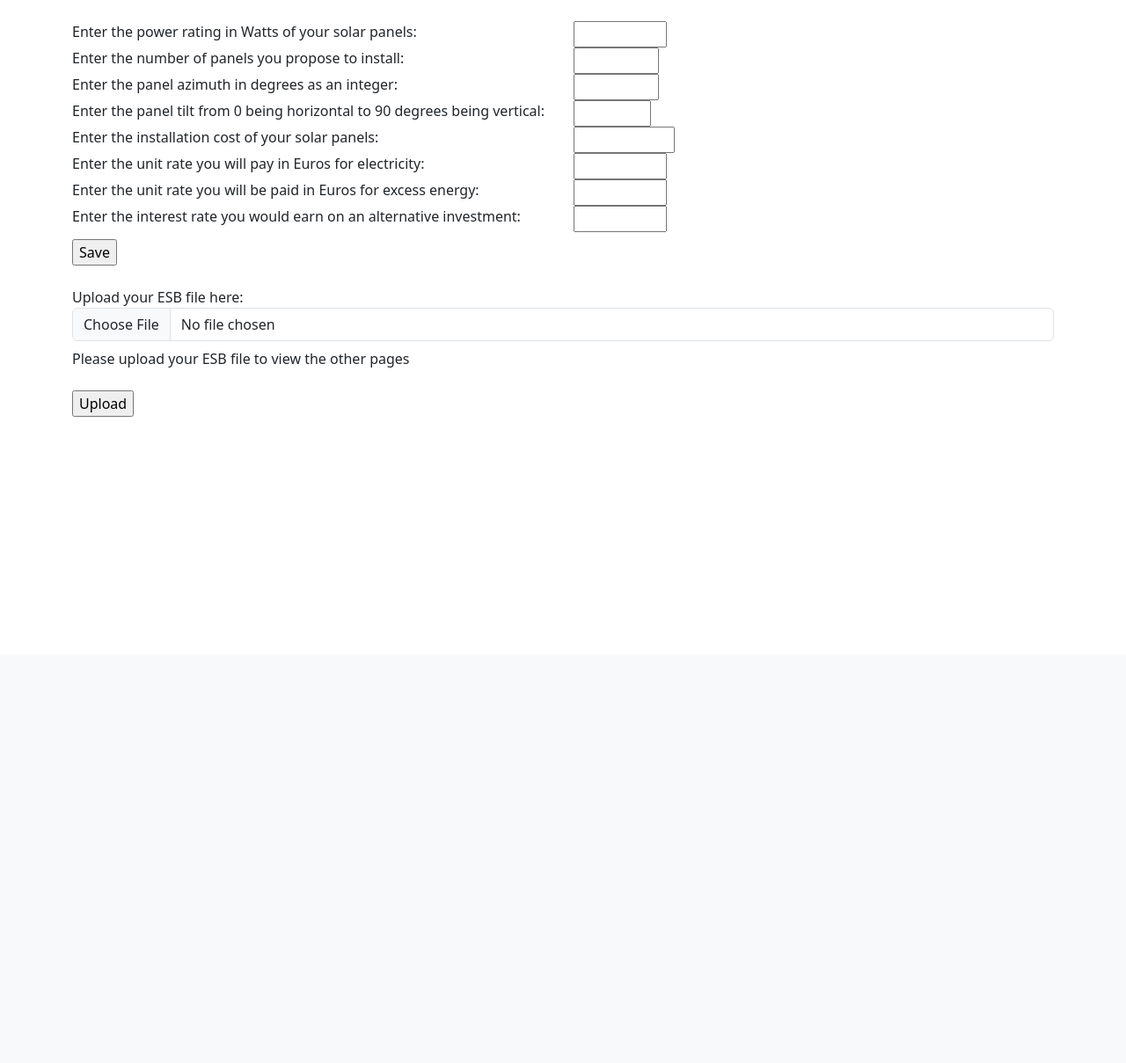
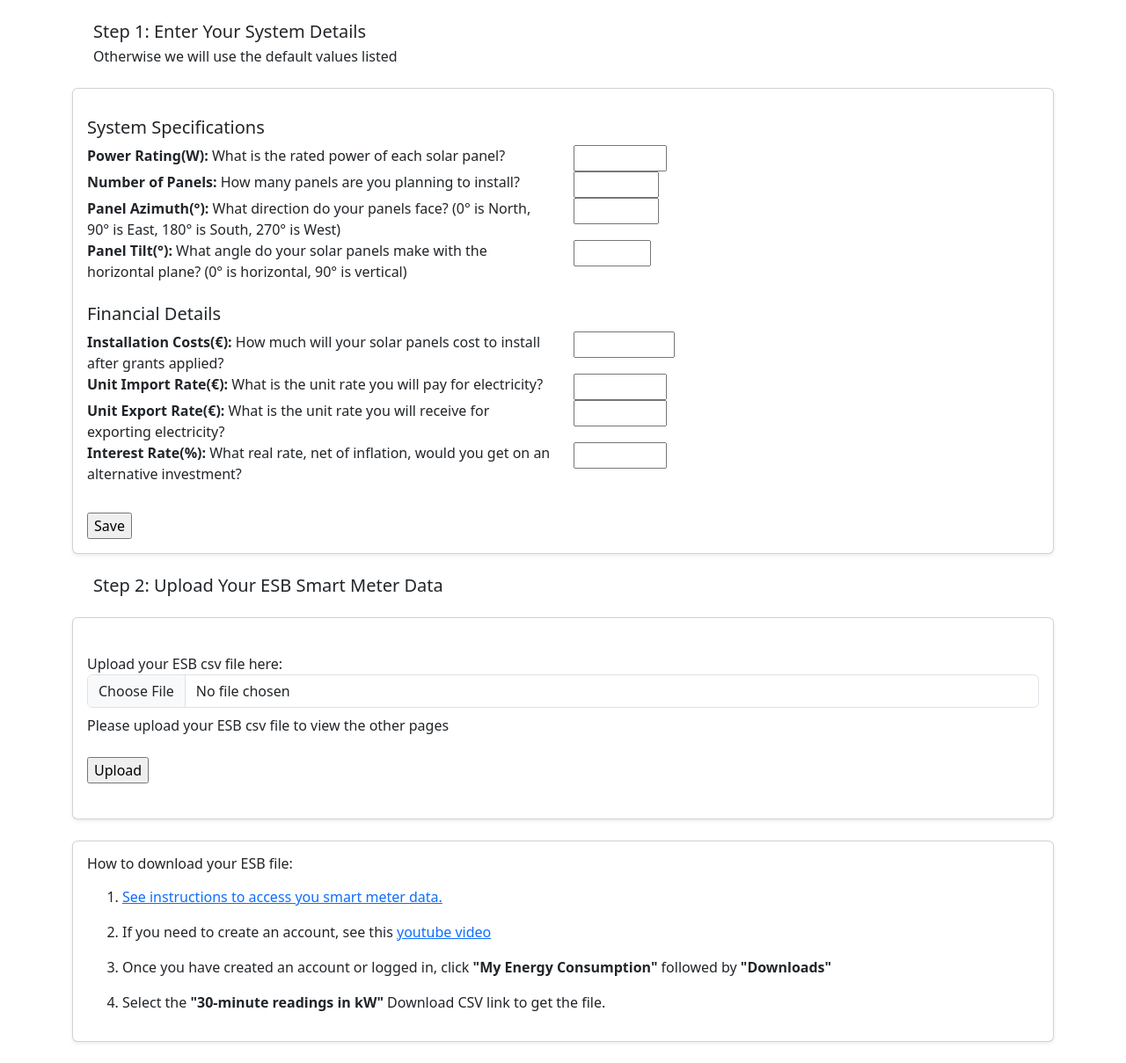
Before and after one commit to michealm110/ise-entrance-submission-project, a Flask app: template solarcalc/templates/furtherdetails.html in a window 1280 px wide. Shown: the part 56-1265 px from the top of the page at 88% size. Before the commit the page ends 530 px from the top, so only its background shows below. Run offline with Flask 3, Linux system fonts and the light colour scheme; the template is opened without the code that fills it, so the values that code supplies are empty.

Commit message:
adds a more intuitve furtherdetails.html template

```diff
--- a/solarcalc/templates/furtherdetails.html
+++ b/solarcalc/templates/furtherdetails.html
@@ -1,42 +1,54 @@
 {% extends "layout.html" %}
 
 {% block content %}
+<div class="ms-4">
+    <h5 class="mb-1">Step 1: Enter Your System Details</h5>
+    <p>Otherwise we will use the default values listed</p>
+</div>
+<div class="card my-4 shadow-sm p-3">
     <form action="{{ url_for("get_detailed_user_data" , hash_id=hash_id) }}" method="POST">
+        <h5 class="mt-3">System Specifications</h5>
+
         <div class="row">
             <div class="col">
-        <label for="rated_power_per_panel">Enter the power rating in Watts of your solar panels:</label>
+                <label for="rated_power_per_panel"><strong>Power Rating(W):</strong> What is the rated power of each solar panel?</label>
             </div>
             <div class="col">
                 <input type="number" min="0" max="1000" name="rated_power_per_panel" value={{ rated_power_per_panel }} required>
             </div>
         </div>
+
         <div class="row">
             <div class="col">
-        <label for="number_of_panels">Enter the number of panels you propose to install:</label>
+                <label for="number_of_panels"><strong>Number of Panels: </strong>How many panels are you planning to install?</label>
             </div>
             <div class="col">
                 <input type="number" min="1" max="100" name="number_of_panels" value={{ number_of_panels }} required>
             </div>
         </div>
+
         <div class="row">
             <div class="col">
-        <label for="panel_azimuth">Enter the panel azimuth in degrees as an integer:</label>
+                <label for="panel_azimuth"><strong>Panel Azimuth(°): </strong>What direction do your panels face? (0° is North, 90° is East, 180° is South, 270° is West)</label>
             </div>
             <div class="col">
                 <input type="number" min="0" max="360" name="panel_azimuth" value={{ panel_azimuth }} required>
             </div>
         </div>
+
         <div class="row">
             <div class="col">
-        <label for="panel_tilt">Enter the panel tilt from 0 being horizontal to 90 degrees being vertical:</label>
+                <label for="panel_tilt"><strong>Panel Tilt(°): </strong>What angle do your solar panels make with the horizontal plane? (0° is horizontal, 90° is vertical)</label>
             </div>
             <div class="col">
                 <input type="number" min="0" max="90" name="panel_tilt" value={{ panel_tilt }} required>
             </div>
         </div>
+
+        <h5 class="mt-4">Financial Details</h5>
         <div class="row">
             <div class="col">
-        <label for="installation_costs">Enter the installation cost of your solar panels:</label>
+                <label for="installation_costs"><strong>Installation Costs(€): </strong>How much will your solar panels cost to install after grants applied?</label>
             </div>
             <div class="col">
                 <input type="number" min="0" max="20000" name="installation_costs" value={{ installation_costs }} required>
@@ -44,37 +56,44 @@
         </div>
         <div class="row">
             <div class="col">
-        <label for="import_tarriff">Enter the unit rate you will pay in Euros for electricity:</label>
+                <label for="import_tarriff"><strong>Unit Import Rate(€): </strong>What is the unit rate you will pay for electricity?</label>
             </div>
             <div class="col">
                 <input type="number" min="0" max="1" step="0.01" name="import_tarriff" value={{ import_tarriff }} required>
             </div>
         </div>
+
         <div class="row">
             <div class="col">
-        <label for="export_tarriff">Enter the unit rate you will be paid in Euros for excess energy:</label>
+                <label for="export_tarriff"><strong>Unit Export Rate(€): </strong>What is the unit rate you will receive for exporting electricity?</label>
             </div>
             <div class="col">
                 <input type="number" min="0" max="1" step="0.01" name="export_tarriff" value={{ export_tarriff }} required>
             </div>
         </div>
+
         <div class="row">
             <div class="col">
-        <label for="interest_rate">Enter the interest rate you would earn on an alternative investment:</label>
+                <label for="interest_rate"><strong>Interest Rate(%): </strong>What real rate, net of inflation, would you get on an alternative investment?</label>
             </div>
             <div class="col">
                 <input type="number" min="0" max="20" step="0.1" name="interest_rate" value={{ interest_rate }} required>
             </div>
+        </div>
+        <br>
         <div>
             <input type="submit" value="Save" class=" btn-primary mt-2">
         </div>
     </form>
-
-
+</div>
+<div class="ms-4">
+    <h5 class="mb-1">Step 2: Upload Your ESB Smart Meter Data</h5>
+</div>
+<div class="card my-4 shadow-sm p-3">
 
     <form action="{{ url_for("process_esb", hash_id=hash_id) }}" method="POST" enctype="multipart/form-data" class="my-4">
         <div>
-        <label for="esb_file">Upload your ESB file here:</label>
+            <label for="esb_file">Upload your ESB csv file here:</label>
             <input type="file" name="esb_file" id="esb_file" class="form-control mb-2">
             {% if esb_file_exists %}
                 <div>
@@ -82,7 +101,7 @@
                 </div>
             {% else %}
                 <div>
-                <p>Please upload your ESB file to view the other pages</p>
+                    <p>Please upload your ESB csv file to view the other pages</p>
                 </div>
             {% endif %}
         </div>
@@ -90,6 +109,27 @@
             <input type="submit" value="Upload" class=" btn-primary mt-2">
         </div>
     </form>
+</div>
+    <div class="card my-4 shadow-sm p-3">
+        <h6 class="mb-3">How to download your ESB file:</h6>
+        <div class="ms-4">
+            <ol class="ps-3">
+                <li>
+                    <p><a href="https://www.esbnetworks.ie/services/manage-my-meter/view-my-smart-meter-usage"> See instructions to access you smart meter data. </a> </p>
+                </li>
+                <li>
+                    <p>If you need to create an account, see this <a href=" https://www.youtube.com/watch?v=F23nSrYvn2E">youtube video</a></p>
+                </li>
+                <li>
+                    <p>Once you have created an account or logged in, click <strong>"My Energy Consumption"</strong> followed by <strong>"Downloads"</strong></p>
+                </li>
+                <li>
+                    <p>Select the <strong>"30-minute readings in kW"</strong> Download CSV link to get the file.</p>
+                </li>
+            </ol>
+
+    </div>
+</div>
 
 
 
```
Lines whose indentation alone changed are shown as unchanged.
